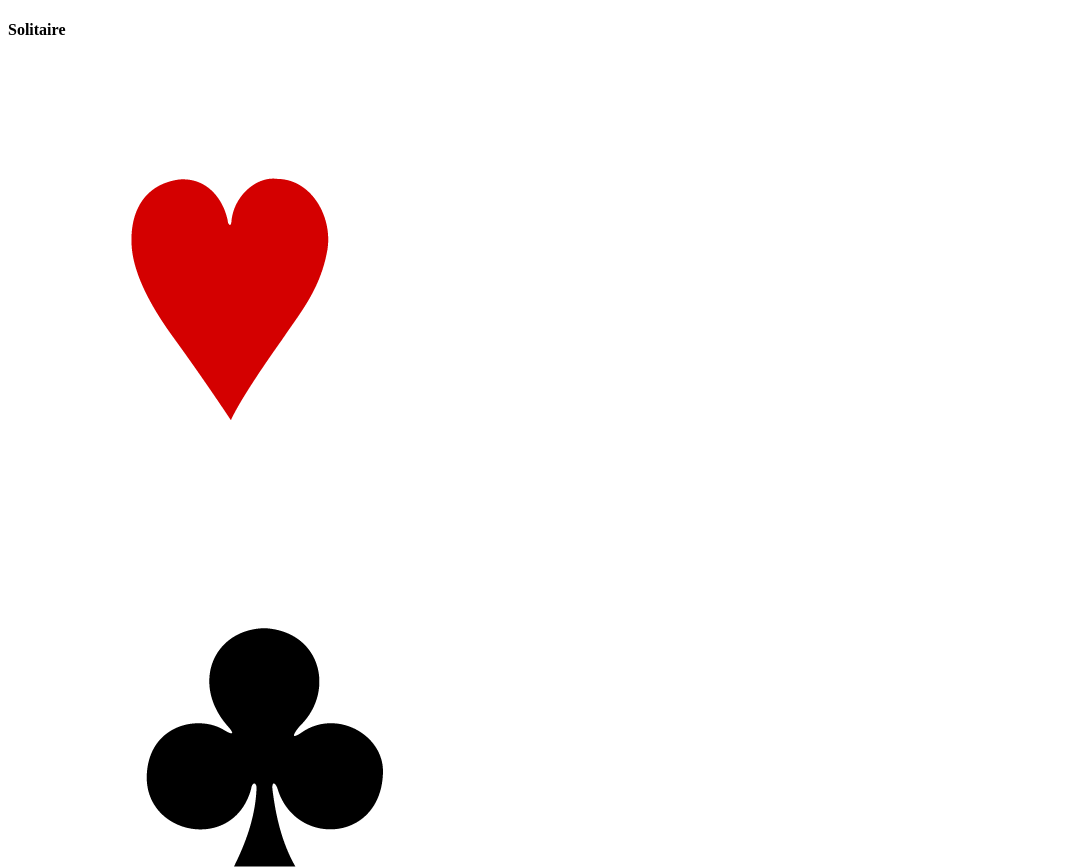
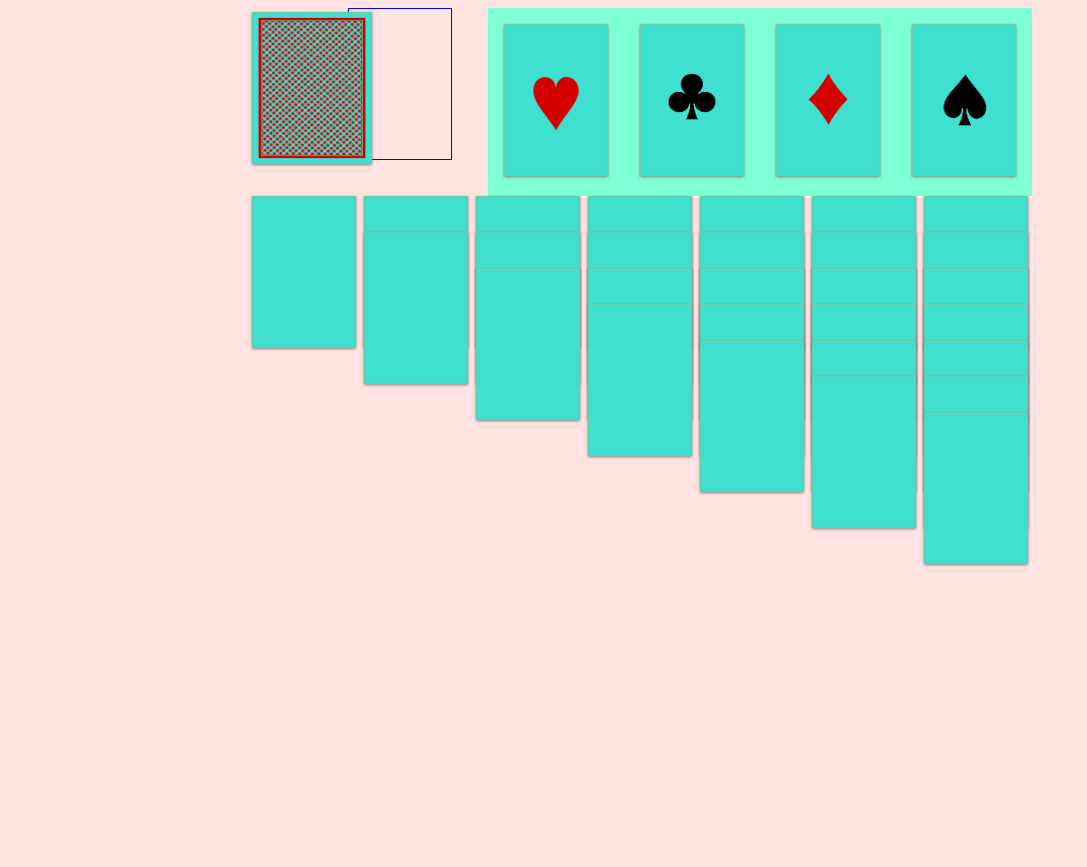
Before and after one commit to Samantha2233/Solitaire, a plain HTML site: page index.html in a window 1280 px wide. Shown: the top 867 px of the page, without its empty margins (0-1087 px from the left). Drawn offline with Linux system fonts and the light colour scheme.

Commit message:
css layout

```diff
--- a/css/style.css
+++ b/css/style.css
@@ -1,15 +1,102 @@
 *, *:before, *:after {
     box-sizing: border-box;
 }
-
 body {
     display: flex;
-    align-items: center;
     justify-content: center;
+    height: 100vh;
+    background-color: mistyrose
 }
 
+
+
 #game {
-    display: grid;
-    grid-template-columns: repeat(1fr, 7);
-    grid-template-rows: 100px 1fr 1fr 100px;
+
 }
+
+#game-row1 {
+    display: flex;
+    position: relative;
+}
+
+
+#deck {
+    border-radius: 10px;
+    width: 100px;
+}
+
+#deck img {
+    width: 15vmin;
+}
+
+
+#discard {
+    border: 1px solid blue;
+    width: 13vmin;
+    height: 19vmin;
+}
+
+#foundation {
+    display: flex;
+    flex-direction: row;
+    background-color: aquamarine;
+    position: absolute;
+    top: 0;
+    right: 0;
+}
+
+#foundation div img{
+    width: 13vmin;
+    padding: 3.3vmin 0;
+    margin: 2vmin;
+    background-color: turquoise;
+}
+
+#game-row2 {
+    display: flex;
+    padding-top: 20px;
+}
+
+#game-row2 div {
+    position: relative;
+}
+
+
+.card {
+    border: .1vmin solid mediumaquamarine;
+    width: 13vmin;
+    height: 19vmin;
+    background-color: turquoise;
+    margin: .5vmin;
+    filter: drop-shadow(.1vmin .2vmin .2vmin grey)
+}
+
+#card3, #card5, #card8, #card12, #card17, #card23 {
+    position: absolute;
+    top: -15vmin;
+}
+
+#card6, #card9, #card13, #card18, #card24 {
+    position: absolute;
+    top: -30vmin;
+}
+
+#card10, #card14, #card19, #card25 {
+    position: absolute;
+    top: -45vmin;
+}
+
+#card15, #card20, #card26 {
+    position: absolute;
+    top: -60vmin;
+}
+
+#card21, #card27 {
+    position: absolute;
+    top: -75vmin;
+}
+
+#card28 {
+    position: absolute;
+    top: -90vmin;
+}
--- a/index.html
+++ b/index.html
@@ -4,42 +4,82 @@
     <meta charset="UTF-8">
     <meta name="viewport" content="width=device-width, initial-scale=1.0">
     <meta http-equiv="X-UA-Compatible" content="ie=edge">
-    <link href="css/style.css" rel="styleshhet">
-    <link href="css/cardstarter.min.css">
-    <link href="css/cardstarter.css">
+
+    <!-- <link href="css/cardstarter.min.css"> -->
+    <!-- <link href="css/cardstarter.css"> -->
+    <link rel="stylesheet" href="css/style.css">
     <script defer src="js/main.js"></script>
     <title>Solitaire</title>
 </head>
 <body>
-    <h4>Solitaire</h4>
-
     <div id="game">
         <div id="game-row1">
-            <div id="deck"></div>
+            <div id="deck">
+                <img class="card" src="images/backs/red.svg" alt="deck">
+            </div>
             <div id="discard"></div>
-            <div id="clearspace"></div>
+            <div id="clearspace">
+
+            </div>
+            <div id="foundation">
                 <div id="hearts">
-                <img src="images/foundation/hearts.png">
+                    <img class="card" src="images/foundation/hearts.png" alt="hearts foundation">
                 </div>
                 <div id="clubs">
-                <img src="images/foundation/clubs.png">
+                    <img class="card" src="images/foundation/clubs.png" alt="clubs foundation">
                 </div>
                 <div id="diamonds">
-                <img src="images/foundation/diamonds.png">
+                    <img class="card" src="images/foundation/diamonds.png" alt="diamonds foundation">
                 </div>
                 <div id="spades">
-                <img src="images/foundation/spades.png">
+                    <img class="card" src="images/foundation/spades.png" alt="spades foundation">
+                </div>
             </div>
         </div>
 
         <div id="game-row2">
-            <div id="col1"></div>
-            <div id="col2"></div>
-            <div id="col3"></div>
-            <div id="col4"></div>
-            <div id="col5"></div>
-            <div id="col6"></div>
-            <div id="col7"></div>
+            <div id="col1">
+                <div class="card" id="card1"></div>
+            </div>
+            <div id="col2">
+                <div class="card" id="card2"></div>
+                <div class="card" id="card3"></div>
+            </div>
+            <div id="col3">
+                <div class="card" id="card4"></div>
+                <div class="card" id="card5"></div>
+                <div class="card" id="card6"></div>
+            </div>
+            <div id="col4">
+                <div class="card" id="card7"></div>
+                <div class="card" id="card8"></div>
+                <div class="card" id="card9"></div>
+                <div class="card" id="card10"></div>
+            </div>
+            <div id="col5">
+                <div class="card" id="card11"></div>
+                <div class="card" id="card12"></div>
+                <div class="card" id="card13"></div>
+                <div class="card" id="card14"></div>
+                <div class="card" id="card15"></div>
+            </div>
+            <div id="col6">
+                <div class="card" id="card16"></div>
+                <div class="card" id="card17"></div>
+                <div class="card" id="card18"></div>
+                <div class="card" id="card19"></div>
+                <div class="card" id="card20"></div>
+                <div class="card" id="card21"></div>
+            </div>
+            <div id="col7">
+                <div class="card" id="card22"></div>
+                <div class="card" id="card23"></div>
+                <div class="card" id="card24"></div>
+                <div class="card" id="card25"></div>
+                <div class="card" id="card26"></div>
+                <div class="card" id="card27"></div>
+                <div class="card" id="card28"></div>
+            </div>
         </div>
     </div>
 
--- a/js/main.js
+++ b/js/main.js
@@ -5,7 +5,10 @@ const deck = [
         suit: 'heart',
         value: 13,
         img:'../images/hearts-K.svg',
-        proceeds:''
+        proceeds:'',
+        foundation : {
+            value: 12,
+        }
     },
     {
         suit: 'heart',
```
Lines whose indentation alone changed are shown as unchanged.
